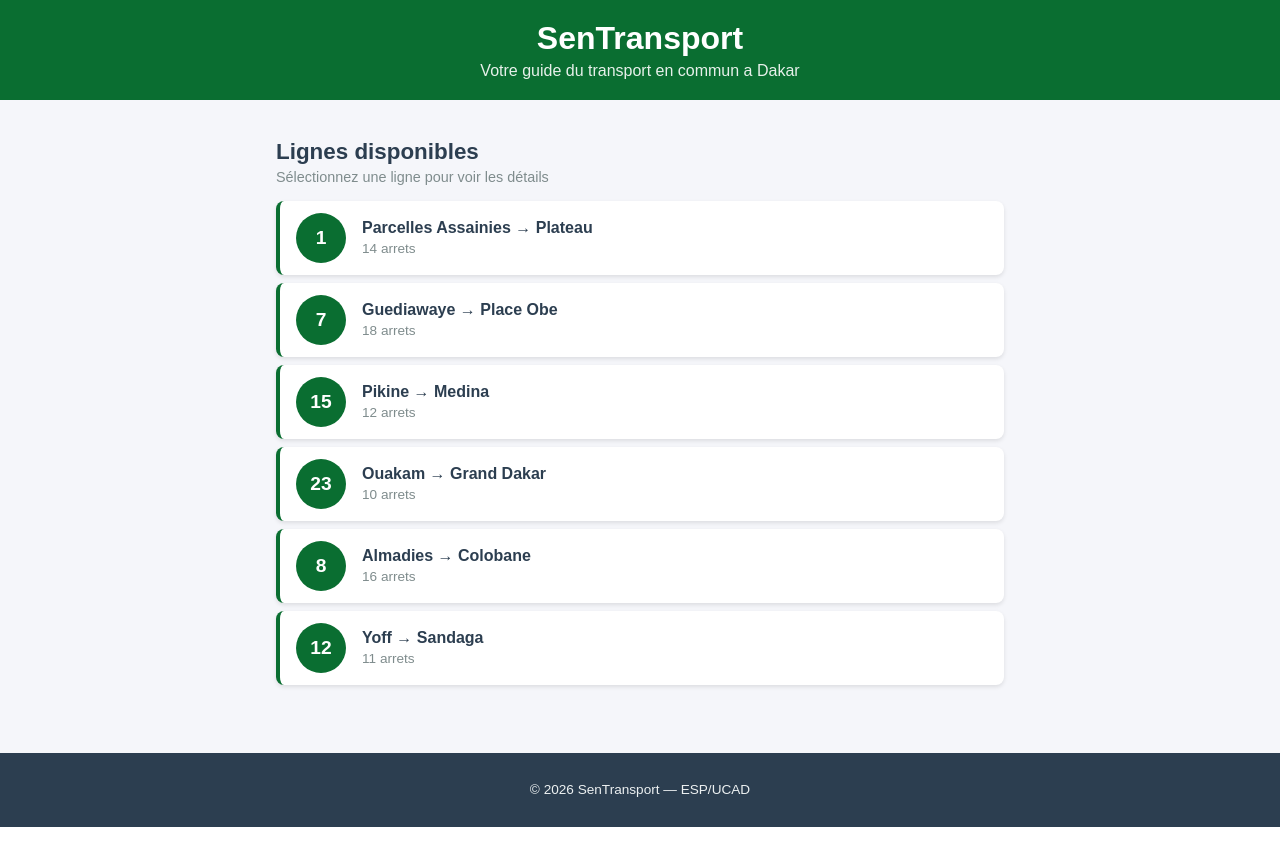
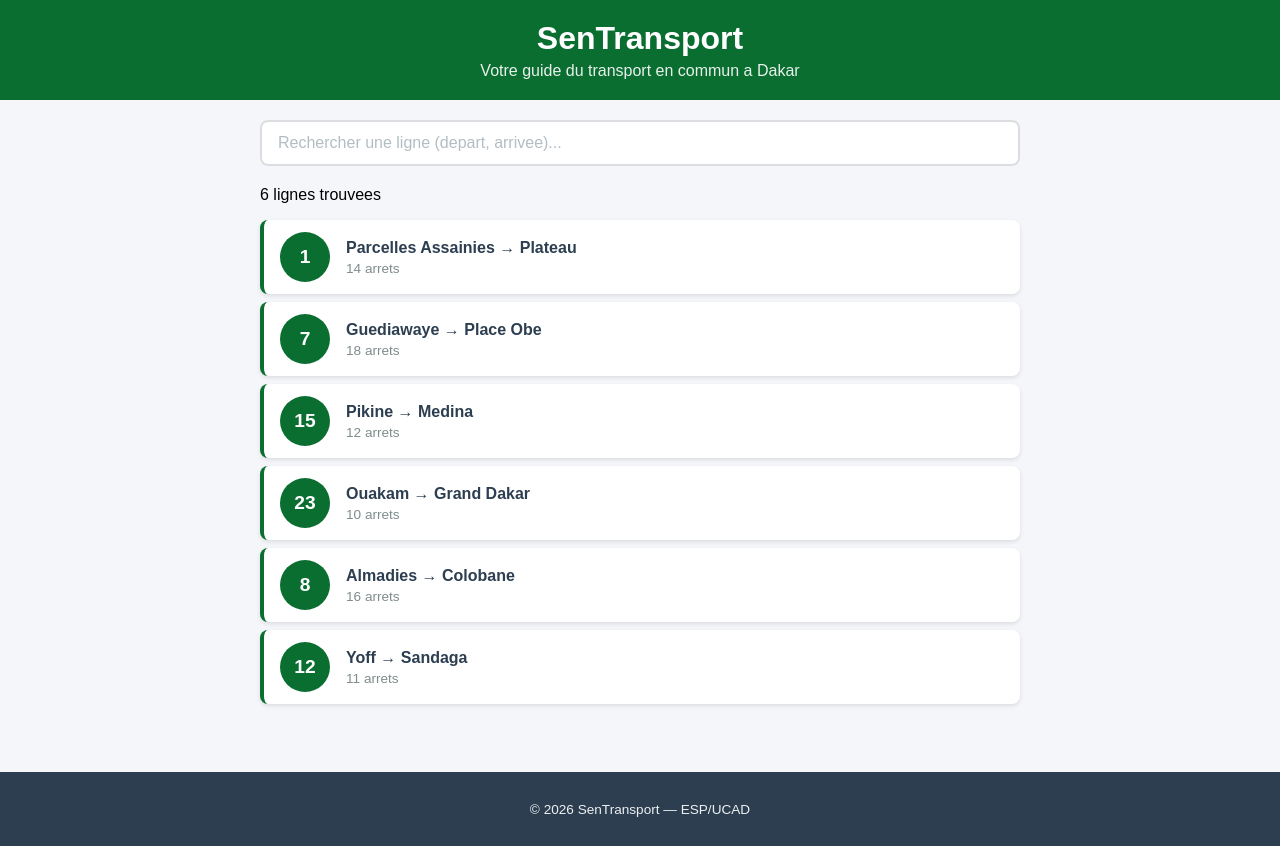
Before and after one commit to itbezaii/senTransport, a React (Create React App) app: page / in a window 1280 px wide. Built offline with nearby package versions, Linux system fonts and the light colour scheme.

Commit message:
Lab 3: etat, recherche et selection de lignes

```diff
--- a/src/App.js
+++ b/src/App.js
@@ -1,9 +1,15 @@
+import { useState } from "react";
 import "./App.css";
 import Header from "./Header";
-import ListeLignes from "./ListeLignes";
+import Recherche from "./Recherche";
+import LigneBus from "./LigneBus";
+import DetailLigne from "./DetailLigne";
 import Footer from "./Footer";
 
 function App() {
+  const [recherche, setRecherche] = useState("");
+  const [ligneSelectionnee, setLigneSelectionnee] = useState(null);
+
   const lignes = [
     {
       id: 1,
@@ -11,6 +17,16 @@
       depart: "Parcelles Assainies",
       arrivee: "Plateau",
       arrets: 14,
+      listeArrets: [
+        "Parcelles U14",
+        "Parcelles U10",
+        "Camberene",
+        "Patte d'Oie",
+        "Grand Dakar",
+        "Colobane",
+        "Ponty",
+        "Plateau",
+      ],
     },
     {
       id: 2,
@@ -18,24 +34,117 @@
       depart: "Guediawaye",
       arrivee: "Place Obe",
       arrets: 18,
+      listeArrets: [
+        "Guediawaye",
+        "Pikine",
+        "Thiaroye",
+        "Keur Massar",
+        "Grand Yoff",
+        "Parcelles",
+        "Liberte 6",
+        "Place Obe",
+      ],
     },
-    { id: 3, numero: "15", depart: "Pikine", arrivee: "Medina", arrets: 12 },
+    {
+      id: 3,
+      numero: "15",
+      depart: "Pikine",
+      arrivee: "Medina",
+      arrets: 12,
+      listeArrets: [
+        "Pikine Centre",
+        "Thiaroye Gare",
+        "Hann",
+        "Colobane",
+        "Fass",
+        "Medina",
+      ],
+    },
     {
       id: 4,
       numero: "23",
       depart: "Ouakam",
       arrivee: "Grand Dakar",
       arrets: 10,
+      listeArrets: [
+        "Ouakam Village",
+        "Mermoz",
+        "Fann",
+        "Point E",
+        "Liberte 5",
+        "Grand Dakar",
+      ],
     },
-    { id: 5, numero: "8", depart: "Almadies", arrivee: "Colobane", arrets: 16 },
-    { id: 6, numero: "12", depart: "Yoff", arrivee: "Sandaga", arrets: 11 },
+    {
+      id: 5,
+      numero: "8",
+      depart: "Almadies",
+      arrivee: "Colobane",
+      arrets: 16,
+      listeArrets: [
+        "Almadies",
+        "Ngor",
+        "Yoff",
+        "Ouest Foire",
+        "Liberte 6",
+        "Colobane",
+      ],
+    },
+    {
+      id: 6,
+      numero: "12",
+      depart: "Yoff",
+      arrivee: "Sandaga",
+      arrets: 11,
+      listeArrets: [
+        "Yoff Village",
+        "Aeroport LSS",
+        "Parcelles U17",
+        "Grand Yoff",
+        "HLM",
+        "Sandaga",
+      ],
+    },
   ];
+
+  const lignesFiltrees = lignes.filter(
+    (l) =>
+      l.depart.toLowerCase().includes(recherche.toLowerCase()) ||
+      l.arrivee.toLowerCase().includes(recherche.toLowerCase()) ||
+      l.numero.includes(recherche),
+  );
+
+  function handleClickLigne(ligne) {
+    if (ligneSelectionnee && ligneSelectionnee.id === ligne.id) {
+      setLigneSelectionnee(null);
+    } else {
+      setLigneSelectionnee(ligne);
+    }
+  }
 
   return (
     <div className="App">
       <Header />
       <main className="contenu">
-        <ListeLignes lignes={lignes} />
+        <Recherche valeur={recherche} onChange={setRecherche} />
+        <p className="resultat-recherche">
+          {lignesFiltrees.length} ligne{lignesFiltrees.length > 1 ? "s" : ""}{" "}
+          trouvee{lignesFiltrees.length > 1 ? "s" : ""}
+        </p>
+        {lignesFiltrees.map((ligne) => (
+          <LigneBus
+            key={ligne.id}
+            numero={ligne.numero}
+            depart={ligne.depart}
+            arrivee={ligne.arrivee}
+            arrets={ligne.arrets}
+            estSelectionnee={
+              ligneSelectionnee && ligneSelectionnee.id === ligne.id
+            }
+            onClick={() => handleClickLigne(ligne)}
+          />
+        ))}
+        {ligneSelectionnee && <DetailLigne ligne={ligneSelectionnee} />}
       </main>
       <Footer />
     </div>
--- /dev/null
+++ b/src/DetailLigne.css
@@ -0,0 +1,25 @@
+  .detail-ligne {
+  background-color: #ffffff;
+  border: 2px solid #0a6e31;
+  border-radius: 8px;
+  padding: 20px;
+  margin-top: 16px;
+  animation: slideDown 0.3s ease;
+}
+
+@keyframes slideDown {
+  from { opacity: 0; transform: translateY(-10px); }
+  to { opacity: 1; transform: translateY(0); }
+}
+
+.detail-titre {
+  color: #0a6e31;
+  margin: 0 0 8px 0;
+  font-size: 1.2rem;
+}
+
+.detail-info {
+  color: #7f8c8d;
+  margin: 0 0 16px 0;
+  font-size: 0.9rem;
+}
--- /dev/null
+++ b/src/DetailLigne.js
@@ -0,0 +1,25 @@
+import "./DetailLigne.css";
+
+function DetailLigne({ ligne }) {
+  return (
+    <div className="detail-ligne">
+      <h3 className="detail-titre">
+        Ligne {ligne.numero} : {ligne.depart} &rarr; {ligne.arrivee}
+      </h3>
+      <p className="detail-info">{ligne.arrets} arrets sur ce trajet</p>
+      <div className="detail-arrets">
+        <h4>Arrets principaux :</h4>
+        <ul className="detail-liste">
+          {ligne.listeArrets.map((arret, index) => (
+            <li key={index} className="detail-arret">
+              <span className="arret-numero">{index + 1}</span>
+              <span className="arret-nom">{arret}</span>
+            </li>
+          ))}
+        </ul>
+      </div>
+    </div>
+  );
+}
+
+export default DetailLigne;
--- a/src/LigneBus.js
+++ b/src/LigneBus.js
@@ -1,15 +1,27 @@
 import "./LigneBus.css";
-function LigneBus({ numero, depart, arrivee, arrets }) {
+
+function LigneBus({
+  numero,
+  depart,
+  arrivee,
+  arrets,
+  estSelectionnee,
+  onClick,
+}) {
   return (
-    <div className="ligne-bus">
-      <div className="ligne-numero">{numero} </div>
-      <div className="ligne-info ">
+    <div
+      className={`ligne-bus ${estSelectionnee ? "ligne-bus-active" : ""}`}
+      onClick={onClick}
+    >
+      <div className="ligne-numero">{numero}</div>
+      <div className="ligne-info">
         <span className="ligne-trajet">
           {depart} &rarr; {arrivee}
         </span>
-        <span className="ligne-arrets">{arrets} arrets </span>
+        <span className="ligne-arrets">{arrets} arrets</span>
       </div>
     </div>
   );
 }
+
 export default LigneBus;
--- /dev/null
+++ b/src/Recherche.css
@@ -0,0 +1,22 @@
+.recherche {
+  margin-bottom: 20px;
+}
+
+.recherche-input {
+  width: 100%;
+  padding: 12px 16px;
+  font-size: 1rem;
+  border: 2px solid #dcdde1;
+  border-radius: 8px;
+  outline: none;
+  box-sizing: border-box;
+  transition: border-color 0.2s;
+}
+
+.recherche-input:focus {
+  border-color: #0a6e31;
+}
+
+.recherche-input::placeholder {
+  color: #b2bec3;
+}
--- /dev/null
+++ b/src/Recherche.js
@@ -0,0 +1,17 @@
+import "./Recherche.css";
+
+function Recherche({ valeur, onChange }) {
+  return (
+    <div className="recherche">
+      <input
+        type="text"
+        className="recherche-input"
+        placeholder="Rechercher une ligne (depart, arrivee)..."
+        value={valeur}
+        onChange={(e) => onChange(e.target.value)}
+      />
+    </div>
+  );
+}
+
+export default Recherche;
```
